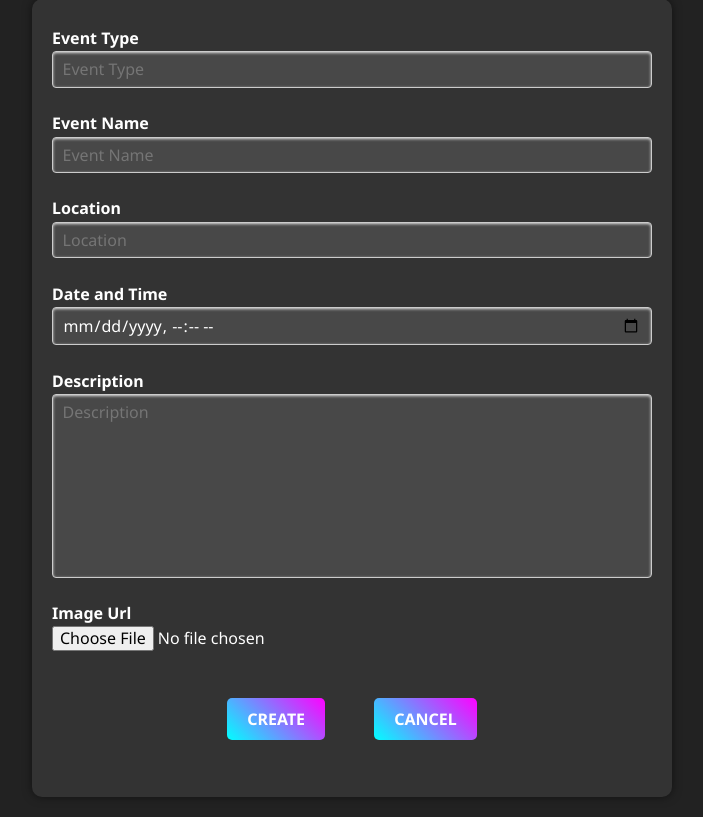
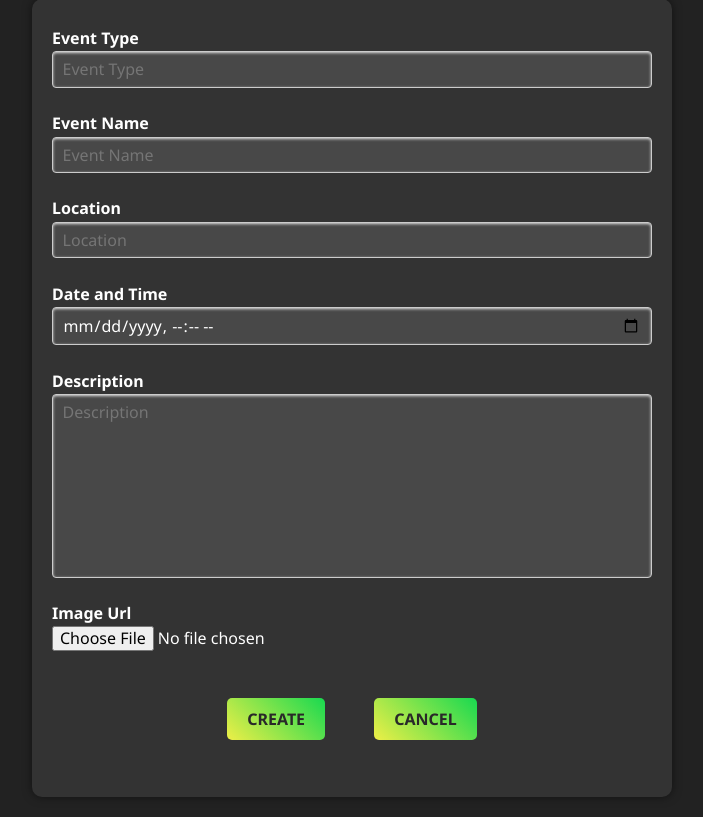
Before and after one commit to csci5117s24/project-1-html-heroes, a Flask app: template templates/create_event.html in a window 1280 px wide. Shown: the part 213-1030 px from the top of the page, without its empty margins (288-991 px from the left). Run offline with Flask 3, Linux system fonts and the light colour scheme; the template is opened without the code that fills it, so the values that code supplies are empty; some libraries are stand-ins or nearby versions; some web fonts are replaced.

Commit message:
event card style modified

```diff
--- a/static/index.css
+++ b/static/index.css
@@ -44,10 +44,10 @@
 }
 
 .event-add {
-  height: 50%;
-  top: 30%;
+  /* height: 50%; */
+  top: 70%;
   width: 15%;
-  right: 5%;
+  right: 4%;
   z-index: 10;
 }
 
@@ -421,12 +421,13 @@ h1 {
   resize: none;
 }
 
+.pure-button.event-add.l-box.inner-button,
 .pure-form input[type="button"].pure-button,
 .pure-form button,
 .pure-form a.pure-button {
-  background: linear-gradient(45deg, #0ff, #f0f);
+  background: linear-gradient(45deg, #eeef47, #18d950);
   border: none;
-  color: #fff;
+  color: #292929;
   padding: 10px 20px;
   cursor: pointer;
   text-transform: uppercase;
@@ -438,10 +439,12 @@ h1 {
   margin: 5px;
 }
 
+.pure-button.event-add.l-box.inner-button:hover,
 .pure-form input[type="button"].pure-button:hover,
 .pure-form button:hover,
 .pure-form a.pure-button:hover {
-  background: linear-gradient(45deg, rgb(97, 196, 196), rgb(171, 128, 171));
+  background: linear-gradient(45deg, #36bbfe, #a338fe);
+  color: #fff;
 }
 
 .pure-form input[type="text"]:focus,
@@ -630,6 +633,7 @@ h1 {
 
 .inner-button {
   position: absolute;
+  white-space: normal !important;
 }
 
 .l-box {
--- a/static/index.js
+++ b/static/index.js
@@ -1,15 +1,15 @@
 const userEvents = [];
 let rootUrl;
 let userLoggedIn;
-const baseEventHtml = "<div class=\"event\">" +
-    "<a style=\"color: inherit; text-decoration: none;\" class=\"outer-button\">" +
-    "<div class=\"event card container pure-g\">" +
-    "<img class=\"event-image l-box pure-u-1-4\">" +
-    "<div class=\"event-text l-box pure-u-1-2\"></div></div></a>" +
-    "<button class=\"pure-button event-add l-box inner-button\"></button></div>";
+const baseEventHtml =
+  '<div class="event">' +
+  '<a style="color: inherit; text-decoration: none;" class="outer-button">' +
+  '<div class="event card container pure-g">' +
+  '<img class="event-image l-box pure-u-1-4">' +
+  '<div class="event-text l-box pure-u-1-2"></div></div></a>' +
+  '<button class="pure-button event-add l-box inner-button"></button></div>';
 
-
-window.onload = function() {
+window.onload = function () {
   rootUrl = window.location.origin;
   loadUserEvents();
   upcomingButton = document.getElementById("upcoming");
@@ -18,13 +18,17 @@ window.onload = function() {
   allEventsButton = document.getElementById("all-events");
   searchButton = document.getElementById("event-search");
 
-    upcomingButton.addEventListener("click", () => getEvents("upcoming", upcomingButton));
+  upcomingButton.addEventListener("click", () =>
+    getEvents("upcoming", upcomingButton)
+  );
   weekButton.addEventListener("click", () => getEvents("week", weekButton));
   monthButton.addEventListener("click", () => getEvents("month", monthButton));
-    allEventsButton.addEventListener("click", () => getEvents("future", allEventsButton));
+  allEventsButton.addEventListener("click", () =>
+    getEvents("future", allEventsButton)
+  );
   searchButton.addEventListener("click", searchEvents);
   document.getElementById("upcoming").click();
-}
+};
 
 function setLoginState(loggedIn) {
   if (loggedIn) {
@@ -67,13 +71,16 @@ function searchEvents() {
 
   let query = "?";
   if (eventName != "") {
-        query += (query == "?") ? "eventName=" + eventName : "&eventName=" + eventName;
+    query +=
+      query == "?" ? "eventName=" + eventName : "&eventName=" + eventName;
   }
   if (eventDate != "") {
-        query += (query == "?") ? "eventDate=" + eventDate : "&eventDate=" + eventDate;
+    query +=
+      query == "?" ? "eventDate=" + eventDate : "&eventDate=" + eventDate;
   }
   if (eventType != "") {
-        query += (query == "?") ? "eventType=" + eventType : "&eventType=" + eventType;
+    query +=
+      query == "?" ? "eventType=" + eventType : "&eventType=" + eventType;
   }
   filterEvents(query);
 }
@@ -105,34 +112,61 @@ function changeEvents(newEvents) {
 
 function createEvent(eventData) {
   const parser = new DOMParser();
-    const newEvent = parser.parseFromString(baseEventHtml, 'text/html');
-    const eventText = "<h2>" + eventData.event_name + "</h2><p>" + eventData.event_date + "</p><p>" + eventData.event_location + "</p><p>" + eventData.event_type + "</p><p>" + eventData.event_description + "</p>";
+  const newEvent = parser.parseFromString(baseEventHtml, "text/html");
+  const eventDescription =
+    eventData.event_description.length > 150
+      ? eventData.event_description.substring(0, 150) + "..."
+      : eventData.event_description;
+  const eventText =
+    "<h2 style='font-family:&quot;Rowdies&quot;, sans-serif; margin-bottom: 5px;'>" +
+    eventData.event_name +
+    "</h2>" +
+    "<p style='background-color: #4CAF50; border-radius: 10px; display: inline-block; padding: 5px 10px; margin-top: 5px;'>" +
+    eventData.event_type +
+    "</p>" +
+    "<p style='margin-top: 5px;'>" +
+    "<span>🕑&nbsp;&nbsp;</span>" +
+    eventData.event_date +
+    "</p><p>" +
+    "<span>📍&nbsp;&nbsp;</span>" +
+    eventData.event_location +
+    "</p><p>" +
+    eventDescription +
+    "</p>";
   if (eventData.event_image_url) {
-        newEvent.getElementsByClassName("event-image")[0].setAttribute("src", eventData.event_image_url);
+    newEvent
+      .getElementsByClassName("event-image")[0]
+      .setAttribute("src", eventData.event_image_url);
   } else {
     // TODO: add default image once we have decided on one
   }
   newEvent.getElementsByClassName("event-text")[0].innerHTML = eventText;
   if (userEvents.includes(eventData.event_id)) {
-        newEvent.getElementsByClassName("event-add")[0].innerHTML = "<p>Event added to schedule</p>";
+    newEvent.getElementsByClassName("event-add")[0].innerHTML =
+      "<p>Event added to schedule</p>";
   } else {
-        newEvent.getElementsByClassName("event-add")[0].innerHTML = "<p>Add event to schedule</p>";
-        newEvent.querySelector("button").setAttribute("onClick", "addToSchedule(" + eventData.event_id + ")");
+    newEvent.getElementsByClassName("event-add")[0].innerHTML =
+      "<p>Add event to schedule</p>";
+    newEvent
+      .querySelector("button")
+      .setAttribute("onClick", "addToSchedule(" + eventData.event_id + ")");
   }
   newEvent.querySelector("button").setAttribute("id", eventData.event_id);
-    newEvent.querySelector("a").setAttribute("href", rootUrl + "/event/" + eventData.event_id);
+  newEvent
+    .querySelector("a")
+    .setAttribute("href", rootUrl + "/event/" + eventData.event_id);
   return newEvent.documentElement.innerHTML;
 }
-
 
 function addToSchedule(eventId) {
   if (userLoggedIn) {
     fetch(rootUrl + "/addEvent?event_id=" + eventId);
-        document.getElementById(eventId).innerHTML = "<p>Event added to schedule</p>";
+    document.getElementById(eventId).innerHTML =
+      "<p>Event added to schedule</p>";
     userEvents.push(eventId);
     // Once event has been added to schedule the button should do nothing
     document.getElementById(eventId).setAttribute("onClick", "");
   } else {
-        alert('Please sign in to add event to your schedule.');
+    alert("Please sign in to add event to your schedule.");
   }
 }
--- a/templates/base.html
+++ b/templates/base.html
@@ -19,12 +19,15 @@
   href="https://fonts.googleapis.com/css2?family=Noto+Sans:ital,wght@0,100..900;1,100..900&family=Protest+Riot&display=swap"
   rel="stylesheet"
 />
-<link rel="preconnect" href="https://fonts.googleapis.com" />
-<link rel="preconnect" href="https://fonts.gstatic.com" crossorigin />
 <link
   href="https://fonts.googleapis.com/css2?family=Noto+Color+Emoji&display=swap"
   rel="stylesheet"
 />
+<link
+  href="https://fonts.googleapis.com/css2?family=Rowdies:wght@300;400;700&display=swap"
+  rel="stylesheet"
+/>
+
 {% block scripts %}{% endblock %}
 
 <section class="">
```
Also changed, not shown: templates/event.html (+2 -5 lines). Lines whose indentation alone changed are shown as unchanged.
